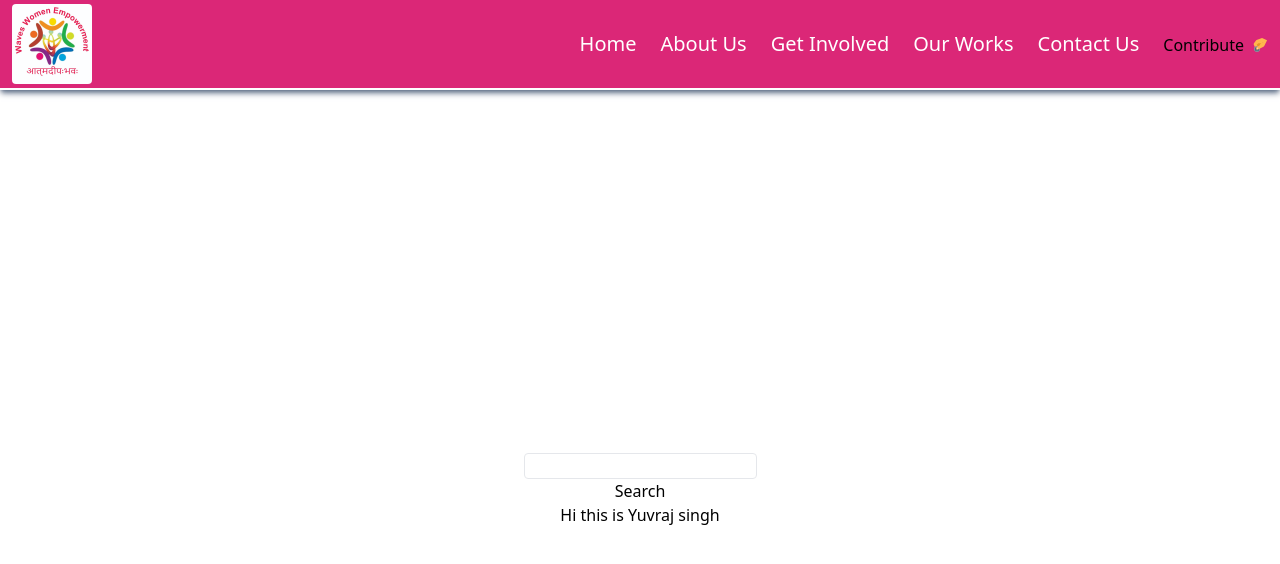
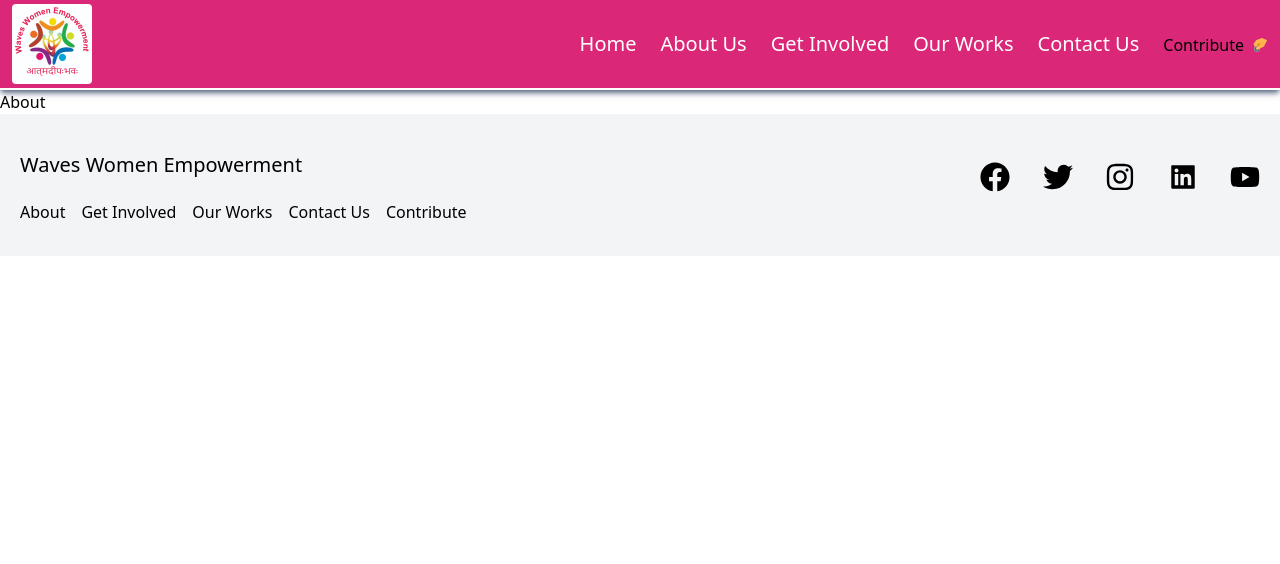
Before and after one commit to AayushmaanMishra/waves-client, a React (Create React App) app: page /about in a window 1280 px wide. Shown: the top 564 px of the page. Built offline with nearby package versions, Linux system fonts and the light colour scheme; the HTML template or start-up script is replaced by a standard one.

Commit message:
about page fixed

```diff
--- a/src/pages/AboutUs.js
+++ b/src/pages/AboutUs.js
@@ -1,32 +1,5 @@
-import { Button } from "@chakra-ui/react";
-import React, { useState } from "react";
+import React from "react";
 
 export default function AboutUs() {
-  const [searchText, setSearchText] = useState("");
-
-  const handleSearch = () => {
-    const elements = document.querySelectorAll("*");
-    // console.log(elements);
-    elements.forEach((element) => {
-      if (element.innerHTML.includes(searchText)) {
-        // element.style.backgroundColor = "yellow";
-        console.log(element);
-      }
-    });
-  };
-
-  return (
-    <div className="w-full h-full flex flex-col justify-center items-center">
-      <input
-        type="text"
-        value={searchText}
-        onChange={(e) => setSearchText(e.target.value)}
-        className="border border-gray-200 rounded"
-      />
-      <Button colorScheme="green" onClick={handleSearch}>
-        Search
-      </Button>
-      <p>Hi this is Yuvraj singh</p>
-    </div>
-  );
+  return <div className="">About</div>;
 }
```
